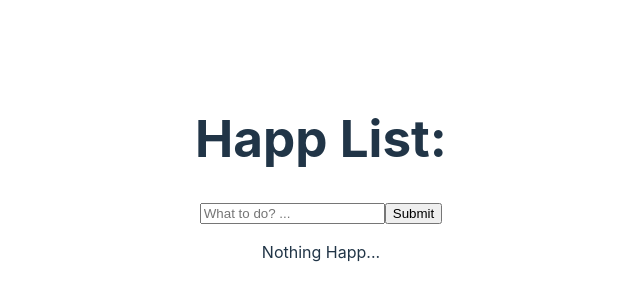
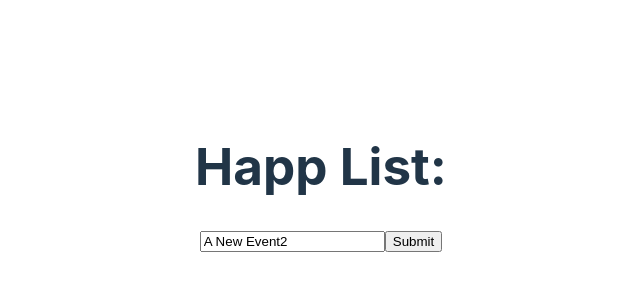
Before and after one commit to wblaiklock/Capstone_Frontend, a React (Vite) app: page / in a window 1280 px wide. Shown: the part 222-522 px from the top of the page, without its empty margins (319-959 px from the left). Built offline with nearby package versions, Linux system fonts and the light colour scheme.

Commit message:
Fixed posting data

```diff
--- a/src/App.jsx
+++ b/src/App.jsx
@@ -10,11 +10,13 @@ function App() {
   const [happs, setHapps] = useState(null);
 
   useEffect(() => {
-    // async function getData() {
-    //   let data = await serviceCall(ACTIONS.read);
-    //   setHapps(data);
-    // }
-    // getData();
+    async function getData() {
+      let data = await serviceCall(ACTIONS.read);
+      setHapps(data);
+
+      //console.log(data)
+    }
+    getData();
   }, []);
 
   let list = () =>
@@ -26,7 +28,7 @@ function App() {
     <main>
       <h1>Happ List:</h1>
       <Form setHapps={setHapps} happs={happs} />
-      <div>{happs ? list() : <p>Nothing Happ...</p>}</div>
+      {/* <div>{happs ? list() : <p>Nothing Happ...</p>}</div> */}
     </main>
   );
 }
--- a/src/components/Form.jsx
+++ b/src/components/Form.jsx
@@ -3,15 +3,18 @@ import serviceCall, { ACTIONS } from '../services/apiServices.mjs';
 
 const Form = ({ happs, setHapps }) => {
   const [formData, setFormData] = useState({
-    desc: '',
-    complete: false,
+    desc: "A New Event2",
+    location: "2X 1Y",
+    timne: Date()
   });
 
   function handleChange(e) {
-    setFormData({ [e.target.name]: e.target.value });
+    setFormData( prevState => ({
+      ...prevState,[e.target.name]: e.target.value }));
   }
 
   async function handleSubmit(e) {
+
     e.preventDefault();
     try {
       let res = await serviceCall(ACTIONS.create, formData);
@@ -19,7 +22,7 @@ const Form = ({ happs, setHapps }) => {
 
       setFormData({
         desc: '',
-        complete: false,
+        location: "4X 3Y"
       });
     } catch (err) {
       console.error(err);
```
